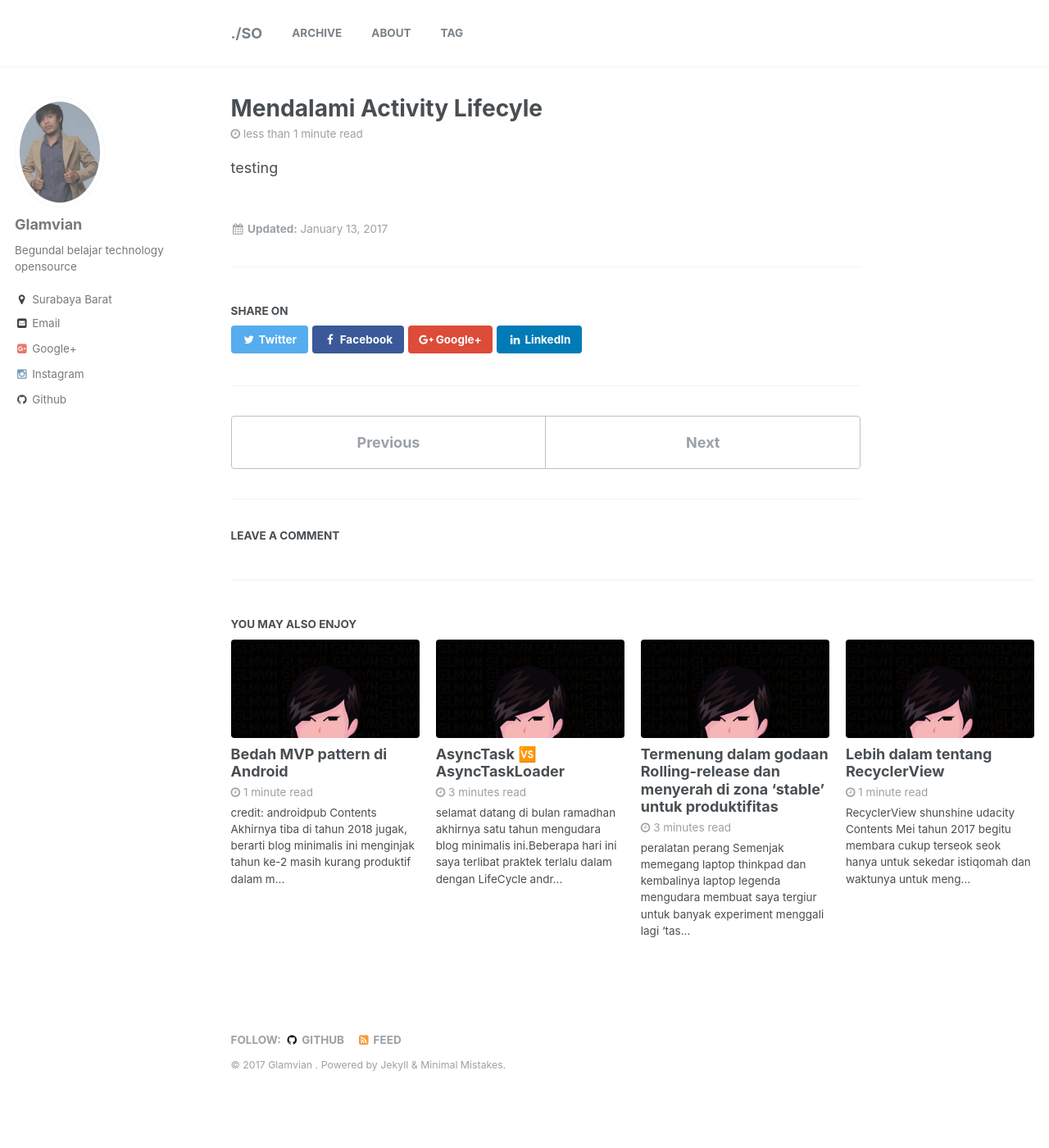
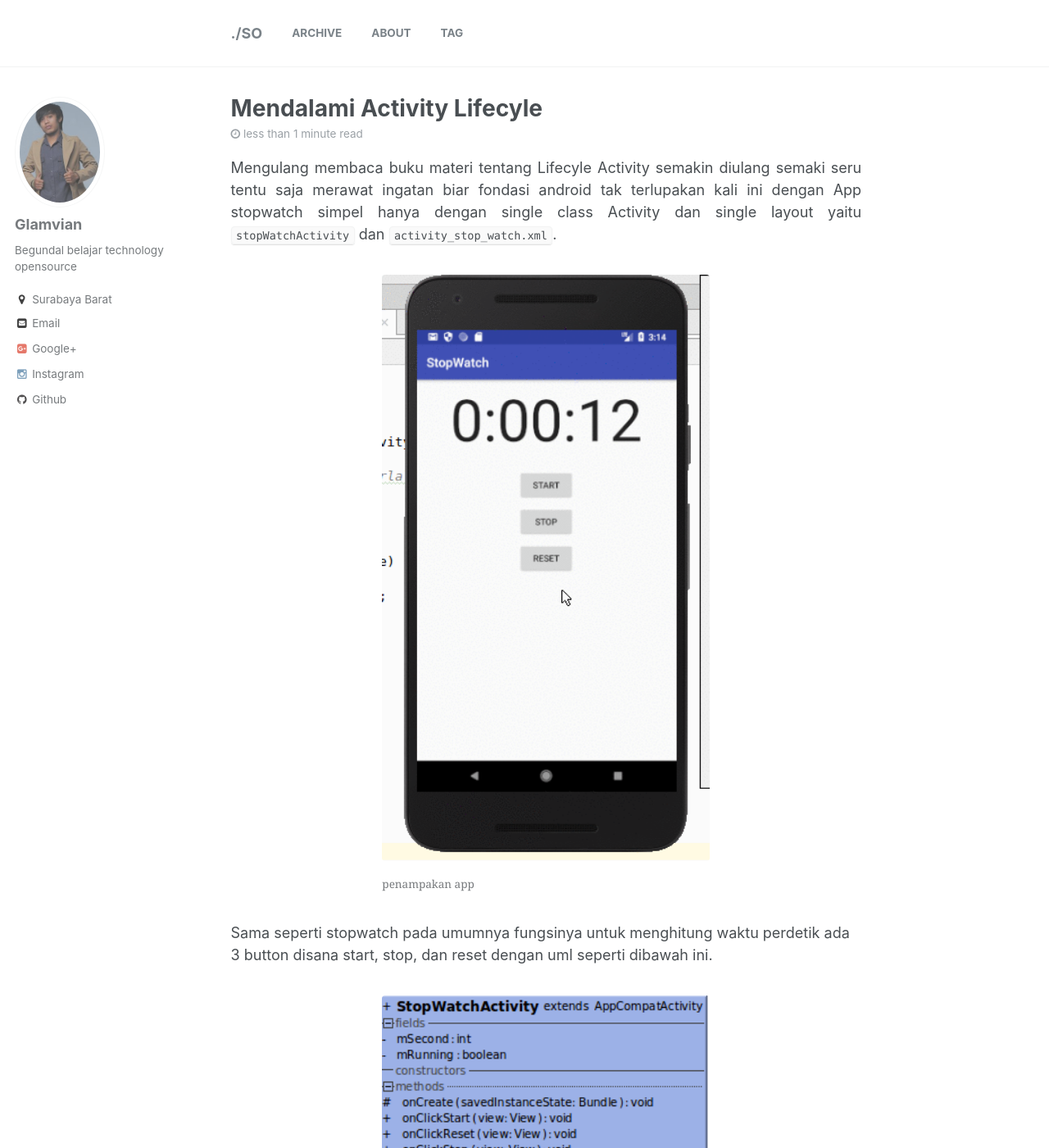
Before and after one commit to piyan13/glamvian12, a Jekyll site: the page built from _posts/2017-01-13-Mendalami-LifeCycle-Activity.md, in a window 1280 px wide and 1400 px high. Shown: the whole window at 82% size. Built offline with Jekyll 4.4.1, drawn with Linux system fonts in a browser that asks for light colours; comment, search, counter and statistics services are not loaded; some of the changed text lies outside the part shown.

Commit message:
nambah poto materi Mendalami LifeCycle Activity

```diff
--- a/_posts/2017-01-13-Mendalami-LifeCycle-Activity.md
+++ b/_posts/2017-01-13-Mendalami-LifeCycle-Activity.md
@@ -10,4 +10,17 @@ share: true
 related: true
 ---
 
-testing
+Mengulang membaca buku materi tentang Lifecyle Activity semakin diulang semaki seru tentu saja merawat ingatan biar fondasi android tak terlupakan kali ini dengan App stopwatch simpel hanya dengan single  class Activity dan single layout yaitu `stopWatchActivity` dan `activity_stop_watch.xml`.
+{: style="text-align: justify;"}
+
+<figure style="width:400px" class="align-center">
+<img src="/images/stopwatch.gif">
+<figcaption>penampakan app</figcaption>
+</figure>
+
+Sama seperti stopwatch pada umumnya fungsinya untuk menghitung waktu perdetik ada 3 button disana start, stop, dan reset dengan uml seperti dibawah ini.
+
+<figure style="width:400px" class="align-center">
+<img src="/images/StopWatchActiviy.png">
+<figcaption>uml class StopWatchActivity</figcaption>
+</figure>
```
Also changed, not shown: images/StopWatchActiviy.png (added), images/stopwatch.gif (added), 13 other files.
